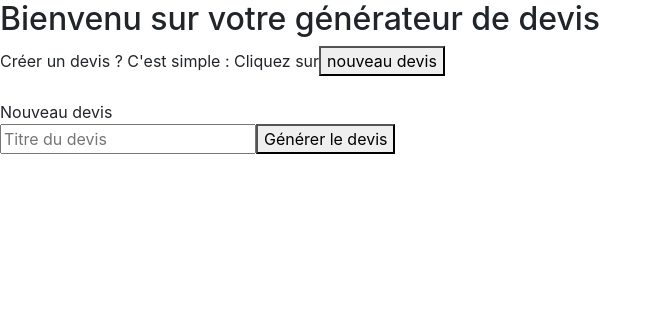
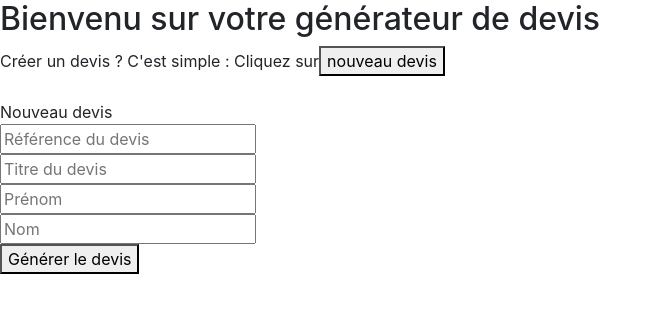
Before and after one commit to lapulga3340/BillGenerator, a React (Create React App) app in the folder bill-generator/: page / in a window 1280 px wide. Shown: the top 312 px of the page, without its empty margins (0-662 px from the left). Built offline with nearby package versions, Linux system fonts and the light colour scheme.

Commit message:
Add all input and handle change updating state

```diff
--- a/bill-generator/src/components/EstimateForm.jsx
+++ b/bill-generator/src/components/EstimateForm.jsx
@@ -2,7 +2,14 @@ import React, { Component } from "react";
 
 class EstimateForm extends Component {
   state = {
-      estimateTitle: '',
+      id: '',
+      title: '',
+      customerFirstName: '',
+      customerLastName: '',
+      items: {
+
+      }
+
   };
 
   handleSubmit = evt => {
@@ -11,11 +18,12 @@ class EstimateForm extends Component {
     console.log("Généré");
   };
 
-  handleChange = evt => {
-      const title = evt.currentTarget.value
-      console.log(title);
+  handleChange = (evt, name) => {
+      const value = evt.currentTarget.value
+      console.log(name);
       this.setState({
-          estimateTitle : title
+          //To have multiple value we use [] in our object
+          [name] : value
       })
   }
   render() {
@@ -25,13 +33,37 @@ class EstimateForm extends Component {
         <div>Nouveau devis</div>
         <form onSubmit={this.handleSubmit}>
           <input
-            onChange = {evt => this.handleChange(evt)}
+            onChange = {evt => this.handleChange(evt, 'id')}
             type="texte"
-            name="estimate-title"
-            id="estimate-title"
+            name="id"
+            id="id"
+            placeholder="Référence du devis"
+            value= {this.state.id}
+          /><br/>
+           <input
+            onChange = {evt => this.handleChange(evt, 'title')}
+            type="texte"
+            name="title"
+            id="title"
             placeholder="Titre du devis"
-            value= {this.state.estimateTitle}
-          />
+            value= {this.state.title}
+          /><br/>
+           <input
+            onChange = {evt => this.handleChange(evt, 'customerFirstName')}
+            type="texte"
+            name="customerFirstName"
+            id="customerFirstName"
+            placeholder="Prénom"
+            value= {this.state.customerFirstName}
+          /><br/>
+           <input
+            onChange = {evt => this.handleChange(evt, 'customerLastName')}
+            type="texte"
+            name="customerLastName"
+            id="customerLastName"
+            placeholder="Nom"
+            value= {this.state.customerLastName}
+          /><br/>
           <button type="submit">Générer le devis</button>
         </form>
       </React.Fragment>
```
